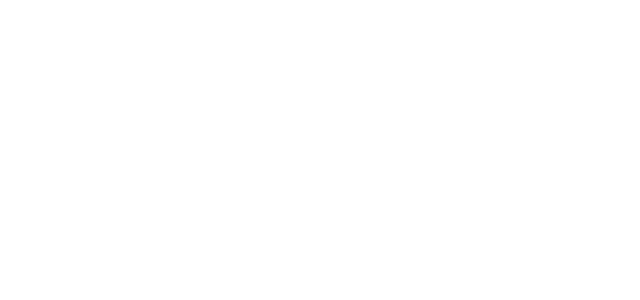
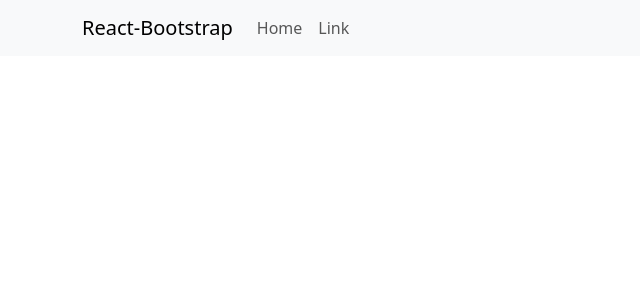
Before and after one commit to Juliancito1/NewsMainPage, a React (Vite) app: page / in a window 1280 px wide. Shown: the top 300 px of the page, without its empty margins (0-640 px from the left). Built offline with nearby package versions, Linux system fonts and the light colour scheme.

Commit message:
Se realizo la base del navbar

```diff
--- a/src/App.jsx
+++ b/src/App.jsx
@@ -1,11 +1,13 @@
 import './App.css'
 import "bootstrap/dist/css/bootstrap.min.css"
+import {Container} from "react-bootstrap"
+import Menu from './components/common/Menu'
 function App() {
 
   return (
-    <>
-
-    </>
+    <section>
+        <Menu></Menu>
+    </section>
   )
 }
 
--- /dev/null
+++ b/src/components/common/Menu.jsx
@@ -0,0 +1,20 @@
+import { Container, Navbar, Nav } from "react-bootstrap";
+
+const Menu = () => {
+    return (
+        <Navbar expand="lg" className="bg-body-tertiary">
+      <Container>
+        <Navbar.Brand href="#home">React-Bootstrap</Navbar.Brand>
+        <Navbar.Toggle aria-controls="basic-navbar-nav" />
+        <Navbar.Collapse id="basic-navbar-nav">
+          <Nav className="me-auto">
+            <Nav.Link href="#home">Home</Nav.Link>
+            <Nav.Link href="#link">Link</Nav.Link>
+          </Nav>
+        </Navbar.Collapse>
+      </Container>
+    </Navbar>
+    );
+};
+
+export default Menu;
```
